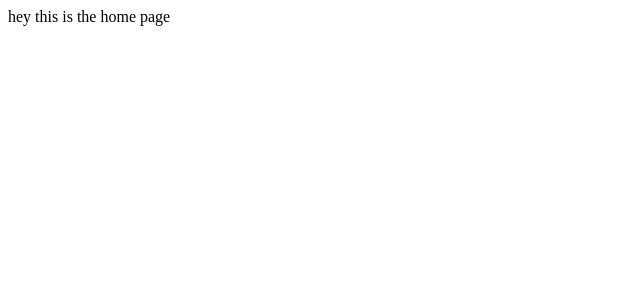
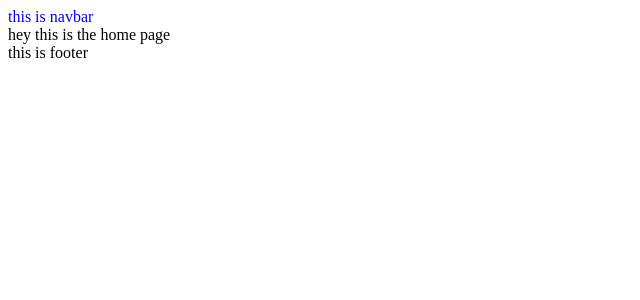
Before and after one commit to Raviteja5469/Quick-Bill, a React (Vite) app in the folder frontend/: page / in a window 1280 px wide. Shown: the top 300 px of the page, without its empty margins (0-640 px from the left). Built offline with nearby package versions, Linux system fonts and the light colour scheme.

Commit message:
updated navbar and footer

```diff
--- a/frontend/public/Components/Footer/Footer.jsx
+++ b/frontend/public/Components/Footer/Footer.jsx
@@ -0,0 +1,12 @@
+import React from 'react'
+import './Footer.css'
+
+const Footer = () => {
+  return (
+    <div className='footer'>
+      this is footer
+    </div>
+  )
+}
+
+export default Footer
--- a/frontend/public/Components/Navbar/Navbar.css
+++ b/frontend/public/Components/Navbar/Navbar.css
@@ -0,0 +1,7 @@
+.navbar {
+    color: blue;
+    /* example testing */
+}
+
+/* define all the classnames dividing with '-' example 'navbar-container-logo' */
+/* and also dont include capitals in those names */
--- a/frontend/public/Components/Navbar/Navbar.jsx
+++ b/frontend/public/Components/Navbar/Navbar.jsx
@@ -0,0 +1,12 @@
+import React from 'react'
+import './Navbar.css'
+
+const Navbar = () => {
+  return (
+    <div className='navbar'>
+      this is navbar
+    </div>
+  )
+}
+
+export default Navbar
--- a/frontend/src/App.jsx
+++ b/frontend/src/App.jsx
@@ -1,10 +1,18 @@
+import Footer from '../public/Components/Footer/Footer'
+import Navbar from '../public/Components/Navbar/Navbar'
 import './App.css'
 
 function App() {
 
+  // for now keep it like this later i will add routing
+
   return (
     <>
+    <Navbar/>
       hey this is the home page
+      <Footer/>
+
+
     </>
   )
 }
```
